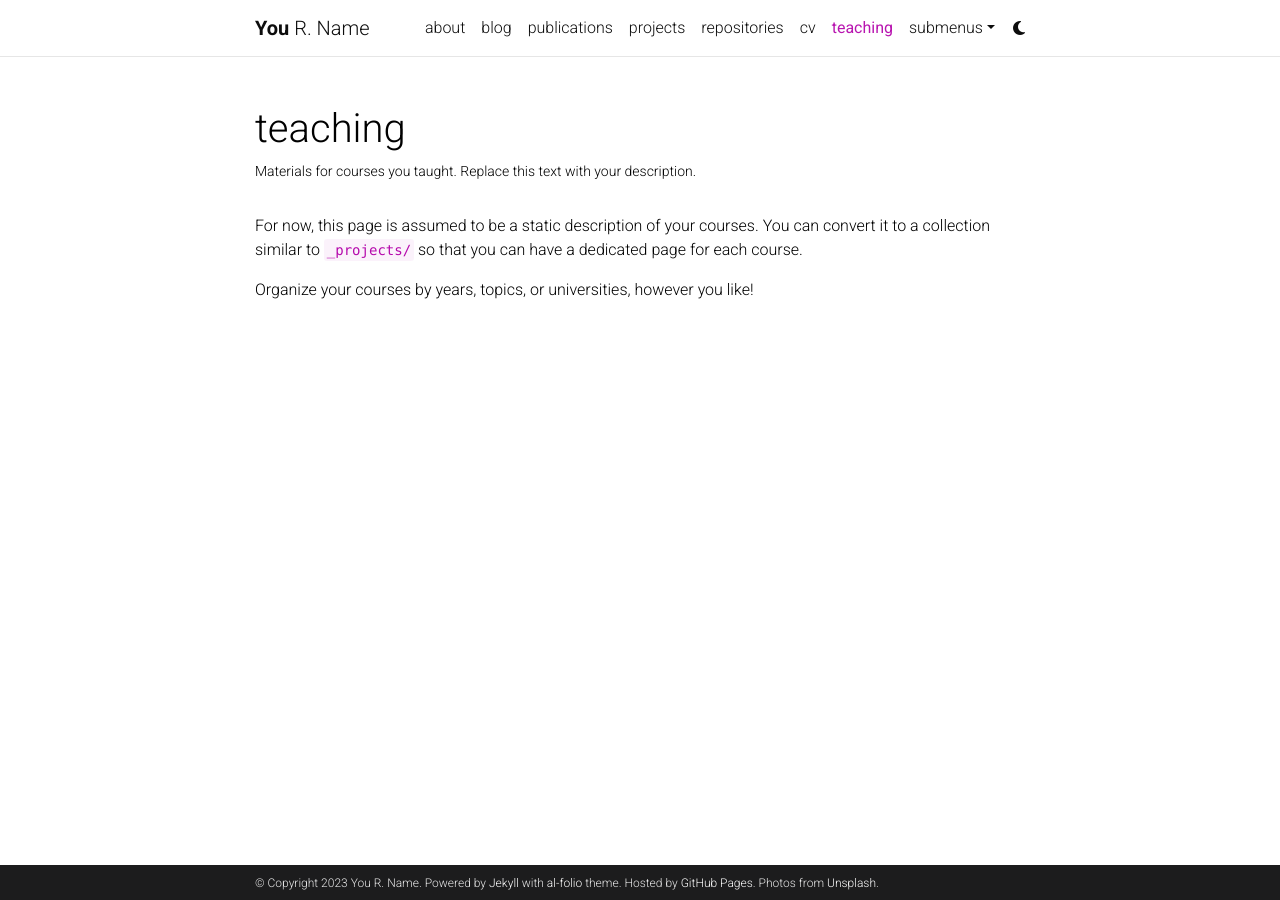
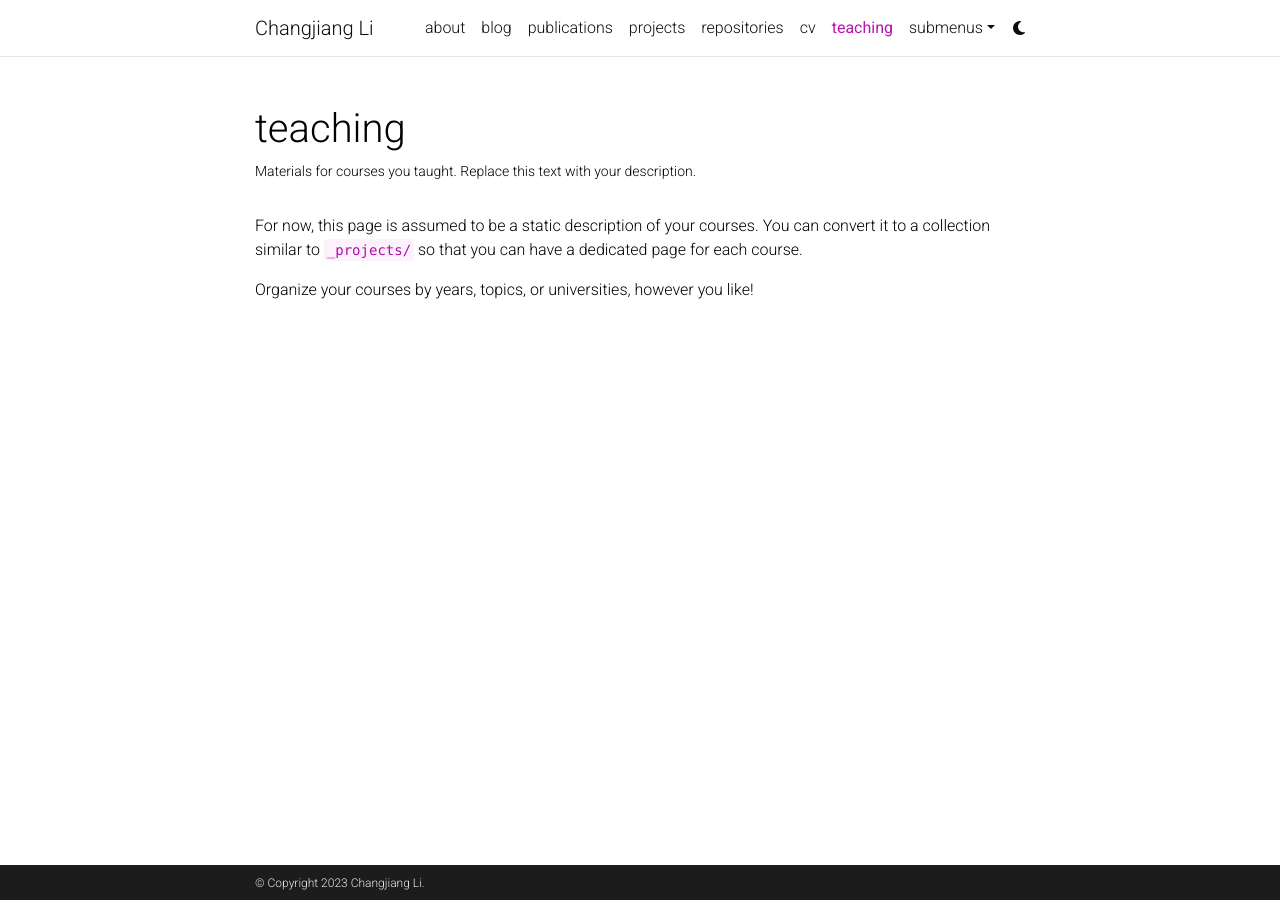
Before and after one commit to meet-cjli/meet-cjli.github.io, a Jekyll site: the page built from _pages/teaching.md, in a window 1280 px wide. Built offline with Jekyll 4.4.1, drawn with Linux system fonts in a browser that asks for light colours; comment, search, counter and statistics services are not loaded; a style sheet for code colours, icons or effects is not loaded.

Commit message:
Update _config.yml

```diff
--- a/_config.yml
+++ b/_config.yml
@@ -2,23 +2,23 @@
 # Site settings
 # -----------------------------------------------------------------------------
 
-title: blank # the website title (if blank, full name will be used instead)
-first_name: You
-middle_name: R.
-last_name: Name
-email: you@example.com
+title: Changjiang Li # the website title (if blank, full name will be used instead)
+first_name: Changjiang
+middle_name:
+last_name: Li
+email: meet.cjli@gmail.com
 description: > # the ">" symbol means to ignore newlines until "footer_text:"
   A simple, whitespace theme for academics. Based on [*folio](https://github.com/bogoli/-folio) design.
-footer_text: >
-  Powered by <a href="https://jekyllrb.com/" target="_blank">Jekyll</a> with <a href="https://github.com/alshedivat/al-folio">al-folio</a> theme.
-  Hosted by <a href="https://pages.github.com/" target="_blank">GitHub Pages</a>.
-  Photos from <a href="https://unsplash.com" target="_blank">Unsplash</a>.
-keywords: jekyll, jekyll-theme, academic-website, portfolio-website  # add your own keywords or leave empty
+# footer_text: >
+#   Powered by <a href="https://jekyllrb.com/" target="_blank">Jekyll</a> with <a href="https://github.com/alshedivat/al-folio">al-folio</a> theme.
+#   Hosted by <a href="https://pages.github.com/" target="_blank">GitHub Pages</a>.
+#   Photos from <a href="https://unsplash.com" target="_blank">Unsplash</a>.
+# keywords: jekyll, jekyll-theme, academic-website, portfolio-website  # add your own keywords or leave empty
 
 lang: en # the language of your site (for example: en, fr, cn, ru, etc.)
 icon: ⚛️  # the emoji used as the favicon (alternatively, provide image name in /assets/img/)
 
-url: https://alshedivat.github.io # the base hostname & protocol for your site
+url: https://meet-cjli.github.io # the base hostname & protocol for your site
 baseurl: /al-folio # the subpath of your site, e.g. /blog/
 last_updated: false # set to true if you want to display last updated in the footer
 impressum_path:  # set to path to include impressum link in the footer, use the same path as permalink in a page, helps to conform with EU GDPR
@@ -75,10 +75,10 @@
 gitlab_username: # your GitLab user name
 twitter_username: # your Twitter handle
 mastodon_username: # your mastodon instance+username in the format instance.tld/@username
-linkedin_username: # your LinkedIn user name
+linkedin_username: changjiang-li-12637a23b # your LinkedIn user name
 telegram_username: # your Telegram user name
-scholar_userid: # your Google Scholar ID
-semanticscholar_id: # your Semantic Scholar ID
+scholar_userid: qBBlW0gAAAAJ # your Google Scholar ID
+semanticscholar_id: 2145413923 # your Semantic Scholar ID
 whatsapp_number: # your WhatsApp number (full phone number in international format. Omit any zeroes, brackets, or dashes when adding the phone number in international format.)
 orcid_id: # your ORCID ID
 medium_username: # your Medium username
```
